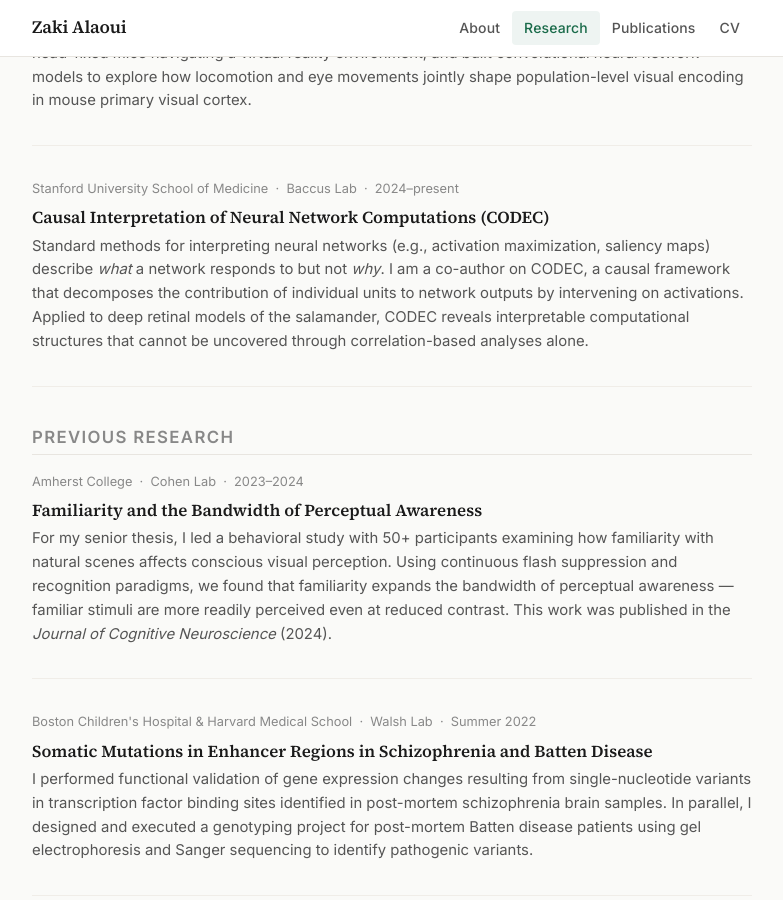
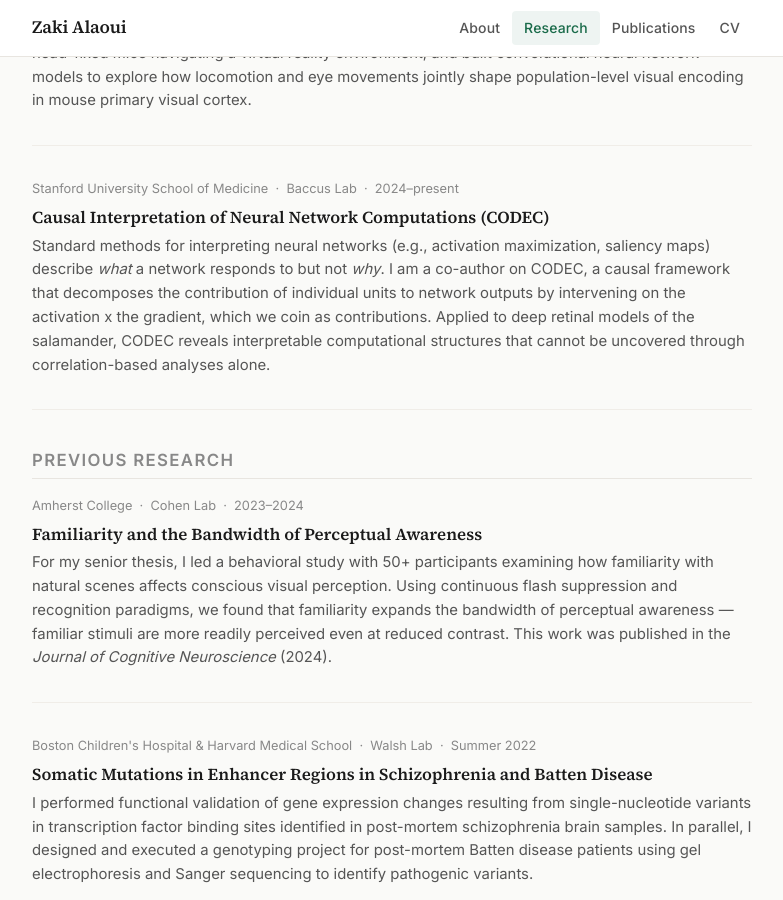
Before and after one commit to zalaoui3/zalaoui3.github.io, a Jekyll site: the page built from research.md, in a window 1280 px wide and 900 px high, scrolled down 416 px. Shown: the whole window, without its empty margins (248-1031 px from the left). Built offline with Jekyll 4.4.1, drawn with Linux system fonts in a browser that asks for light colours.

Commit message:
Clarify CODEC method in research.md
Updated the description of CODEC to clarify the method used for decomposition.

```diff
--- a/research.md
+++ b/research.md
@@ -24,7 +24,7 @@ My research sits at the intersection of systems neuroscience and computational m
   <p>
     Standard methods for interpreting neural networks (e.g., activation maximization, saliency maps) describe
     <em>what</em> a network responds to but not <em>why</em>. I am a co-author on CODEC, a causal framework
-    that decomposes the contribution of individual units to network outputs by intervening on activations.
+    that decomposes the contribution of individual units to network outputs by intervening on the activation x the gradient, which we coin as contributions.
     Applied to deep retinal models of the salamander, CODEC reveals interpretable computational structures
     that cannot be uncovered through correlation-based analyses alone.
   </p>
```
